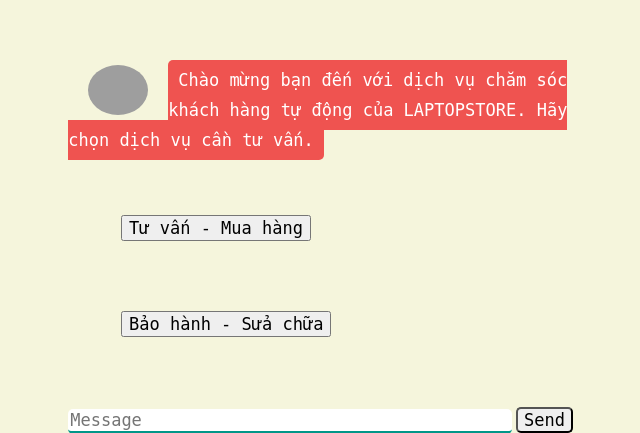
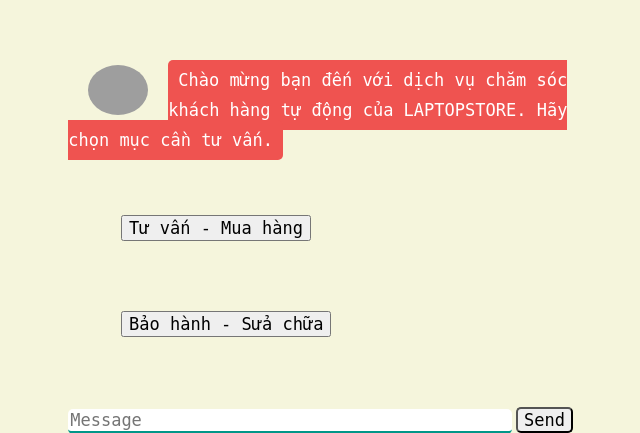
Before and after one commit to sonnguyen2000-github/ChatterBot17, a Flask app: page / in a window 1280 px wide. Shown: the part 298-731 px from the top of the page, without its empty margins (319-959 px from the left). Run offline with Flask 2, Linux system fonts and the light colour scheme; some libraries are stand-ins or nearby versions; grey boxes are pictures that could not be loaded.

Commit message:
Update index.html

```diff
--- a/ChatterBot/templates/index.html
+++ b/ChatterBot/templates/index.html
@@ -131,7 +131,7 @@
                 <img src="https://i.kym-cdn.com/entries/icons/original/000/028/526/honklhonk.jpg" alt="Bot" style="width:100%;">
             </div>
             <div>
-                <span>Chào mừng bạn đến với dịch vụ chăm sóc khách hàng tự động của LAPTOPSTORE. Hãy chọn dịch vụ cần tư vấn.</span>
+                <span>Chào mừng bạn đến với dịch vụ chăm sóc khách hàng tự động của LAPTOPSTORE. Hãy chọn mục cần tư vấn.</span>
             </div>
         </div>
     </div>
```
